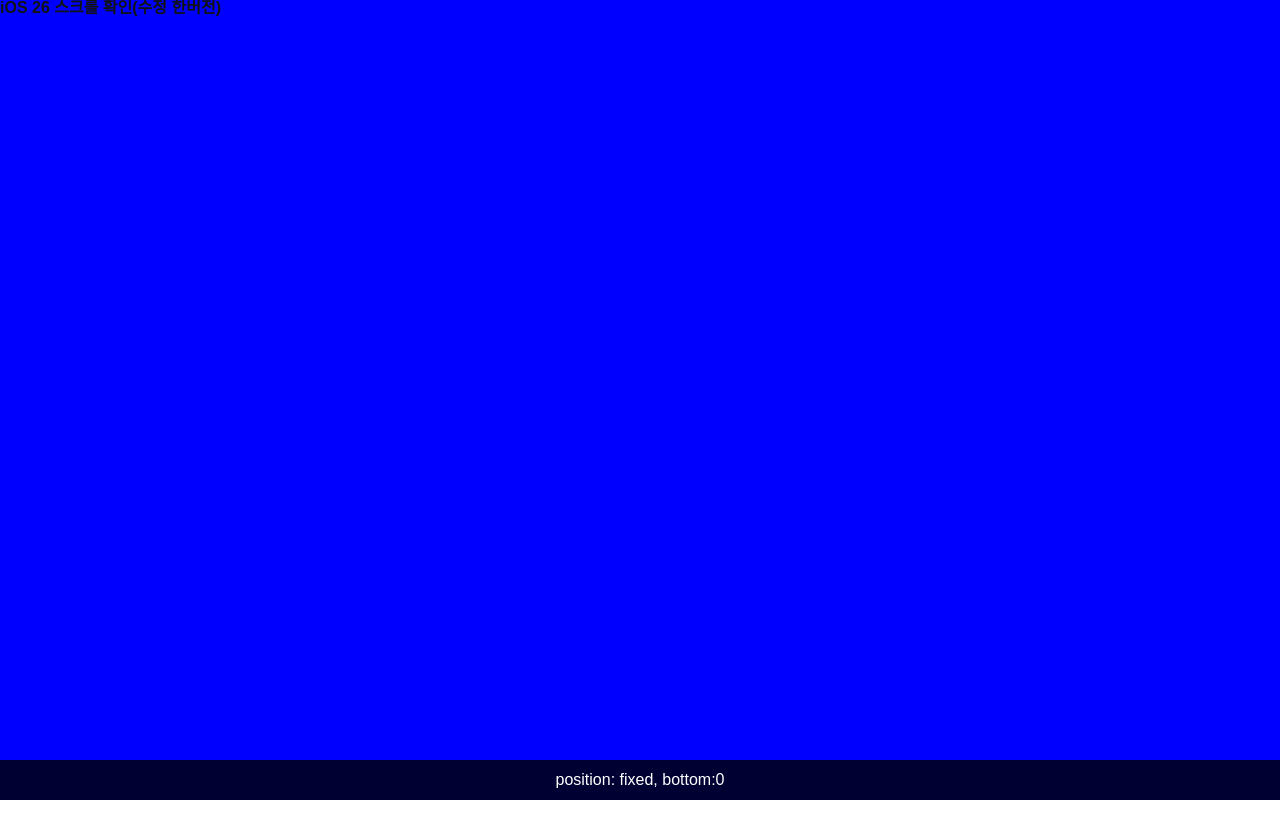
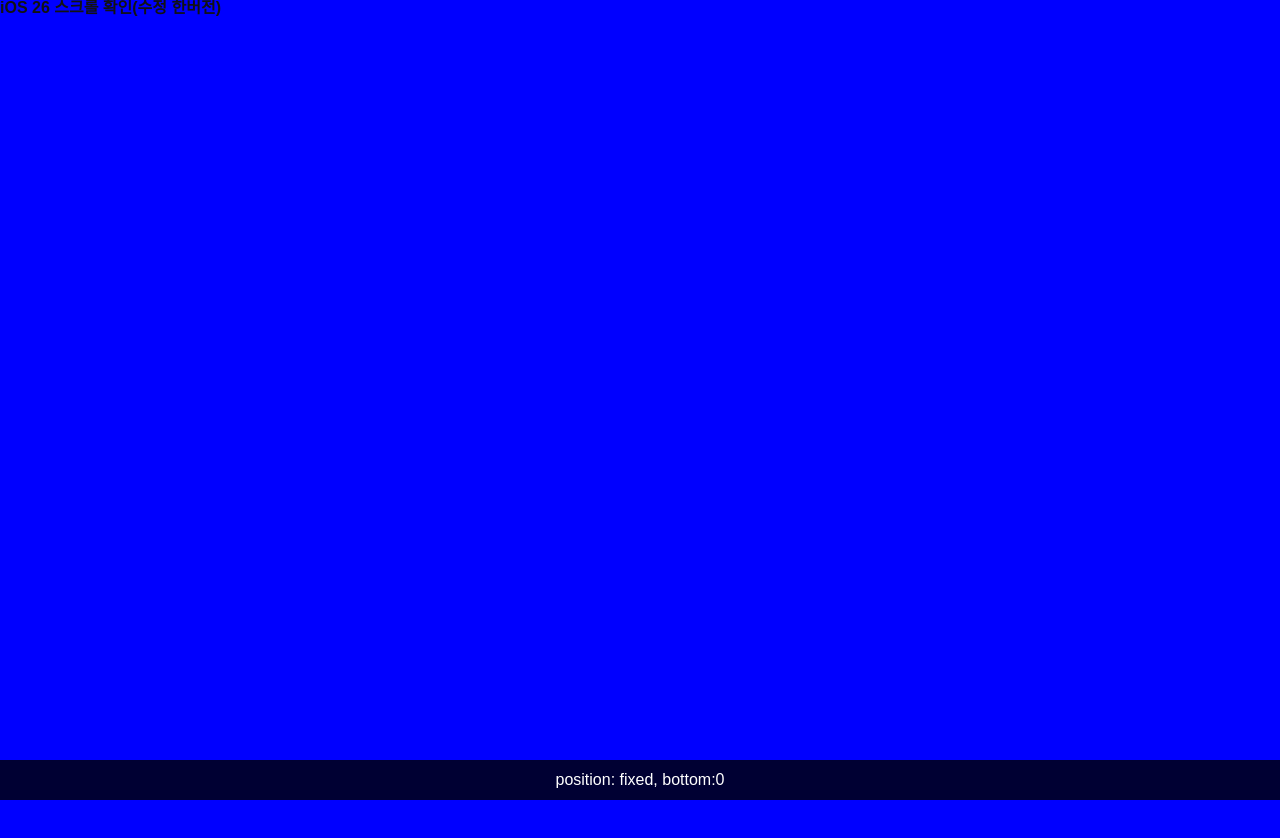
Before and after one commit to dogbrean/exxdx, a Next.js app: page /scroll-resolved in a window 1280 px wide. Shown: the top 838 px of the page. Before the commit the page ends 800 px from the top, so only its background shows below. Built offline with nearby package versions, Linux system fonts and the light colour scheme.

Commit message:
wrap 높이 빼보기

```diff
--- a/src/app/scroll-resolved/page.module.scss
+++ b/src/app/scroll-resolved/page.module.scss
@@ -1,6 +1,6 @@
 .wrap {
   background-color: blue;
-  height: var(--vvh);
+  //   height: var(--vvh);
 }
 .box {
   height: 2000px;
```
